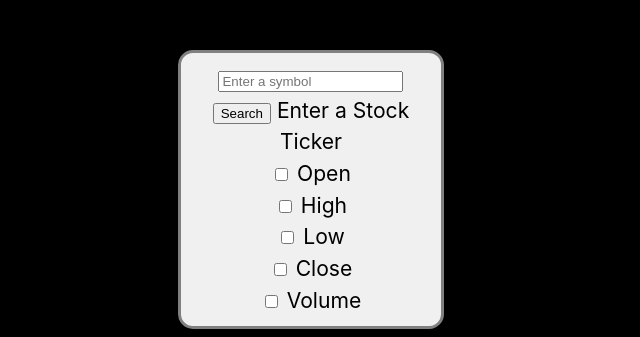
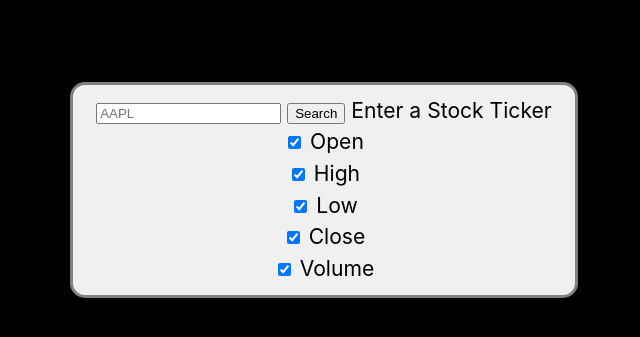
Before and after one commit to staten-island-tech/api-project-anthonyo-git, a website built with Vite: page vite-project/index.html in a window 1280 px wide. Shown: the part 122-459 px from the top of the page, without its empty margins (329-969 px from the left). Built offline with nearby package versions, Linux system fonts and the light colour scheme; no server answers.

Commit message:
shows AAPL DEFAULT !!!!!!!!!!!!!!!!!!!!!!!!!!!!!!!!!!!

```diff
--- a/vite-project/css/style.css
+++ b/vite-project/css/style.css
@@ -41,7 +41,7 @@ body {
   flex-direction: column;
   align-items: center;
   justify-content: center;
-  width: 50%;
+  width: 100%;
   border: 3px solid gray;
   padding: 10px;
   text-align: center;
--- a/vite-project/index.html
+++ b/vite-project/index.html
@@ -13,21 +13,21 @@
       <div class="top">
         <div class = "search-container">
           <form id="search-form">
-            <input id="search-input" type="text" placeholder="Enter a symbol">
+            <input id="search-input" type="text" placeholder="AAPL">
             <button type="submit">Search</button>
             <label for="search-input">Enter a Stock Ticker</label>
                                                     <!-- SEARCHINPUT.value to access  -->
 
             <div class = "filter-container">
-              <input type="checkbox" id="Open" name="Open" value="Open">
+              <input type="checkbox" id="Open" name="Open" value="Open" checked>
               <label for="Open"> Open</label><br>
-              <input type="checkbox" id="High" name="High" value="High">
+              <input type="checkbox" id="High" name="High" value="High" checked>
               <label for="High"> High</label><br>
-              <input type="checkbox" id="Low" name="Low" value="Low">
+              <input type="checkbox" id="Low" name="Low" value="Low" checked>
               <label for="Low"> Low</label><br>
-              <input type="checkbox" id="Close" name="Close" value="Close">
+              <input type="checkbox" id="Close" name="Close" value="Close" checked>
               <label for="Close"> Close</label><br>
-              <input type="checkbox" id="Volume" name="Volume" value="Volume">
+              <input type="checkbox" id="Volume" name="Volume" value="Volume" checked>
               <label for="Volume"> Volume</label><br>
             </div>
           </form>
--- a/vite-project/js/main.js
+++ b/vite-project/js/main.js
@@ -95,7 +95,8 @@ async function fetchData(symbol) {
 	}
 }
 
-
+const defaultSymbol = 'AAPL';
+fetchData(defaultSymbol);
 
 // #1 key: 1a9e18cfcdb848ccab1ba26debf7c920
 // https://api.twelvedata.com/symbol_search?symbol=${symbol}&apikey=1a9e18cfcdb848ccab1ba26debf7c920
```
